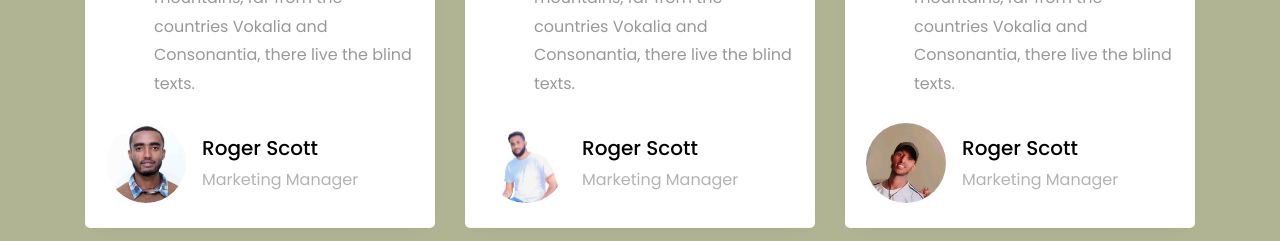
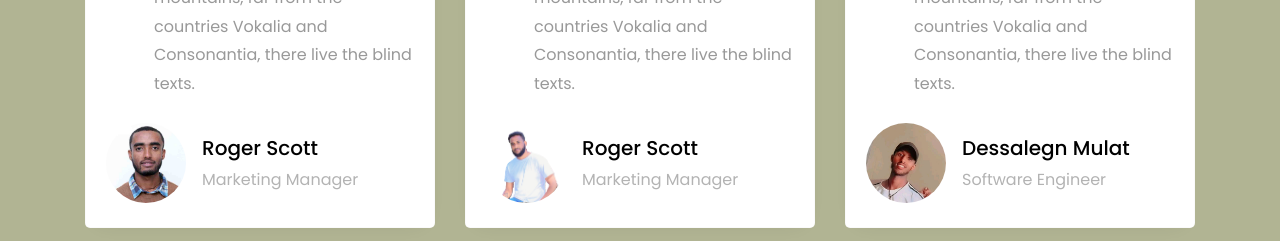
Before and after one commit to eyoasmulat/Nati-portfolio, a plain HTML site: page index.html in a window 1280 px wide. Shown: the part 5720-5961 px from the top of the page. Drawn offline with Linux system fonts and the light colour scheme; some packages are replaced by stand-ins of ours; no server answers; animation ran at ten frames a second; files whose address does not match are found by name.

Commit message:
add some  codes

```diff
--- a/index.html
+++ b/index.html
@@ -661,8 +661,8 @@
 									<div class="d-flex align-items-center">
 										<div class="user-img" style="background-image: url(images/person_3.jpg)"></div>
 										<div class="pl-3">
-											<p class="name">Roger Scott</p>
-											<span class="position">Marketing Manager</span>
+											<p class="name">Dessalegn Mulat</p>
+											<span class="position">Software Engineer</span>
 										</div>
 									</div>
 								</div>
@@ -676,8 +676,8 @@
 									<div class="d-flex align-items-center">
 										<div class="user-img" style="background-image: url(images/person_1.jpg)"></div>
 										<div class="pl-3">
-											<p class="name">Roger Scott</p>
-											<span class="position">Marketing Manager</span>
+											<p class="name">Haileyesus Melesew</p>
+											<span class="position">Tik toker</span>
 										</div>
 									</div>
 								</div>
@@ -691,7 +691,7 @@
 									<div class="d-flex align-items-center">
 										<div class="user-img" style="background-image: url(images/person_2.jpg)"></div>
 										<div class="pl-3">
-											<p class="name">Roger Scott</p>
+											<p class="name">Marelgn Teshome</p>
 											<span class="position">Marketing Manager</span>
 										</div>
 									</div>
```
